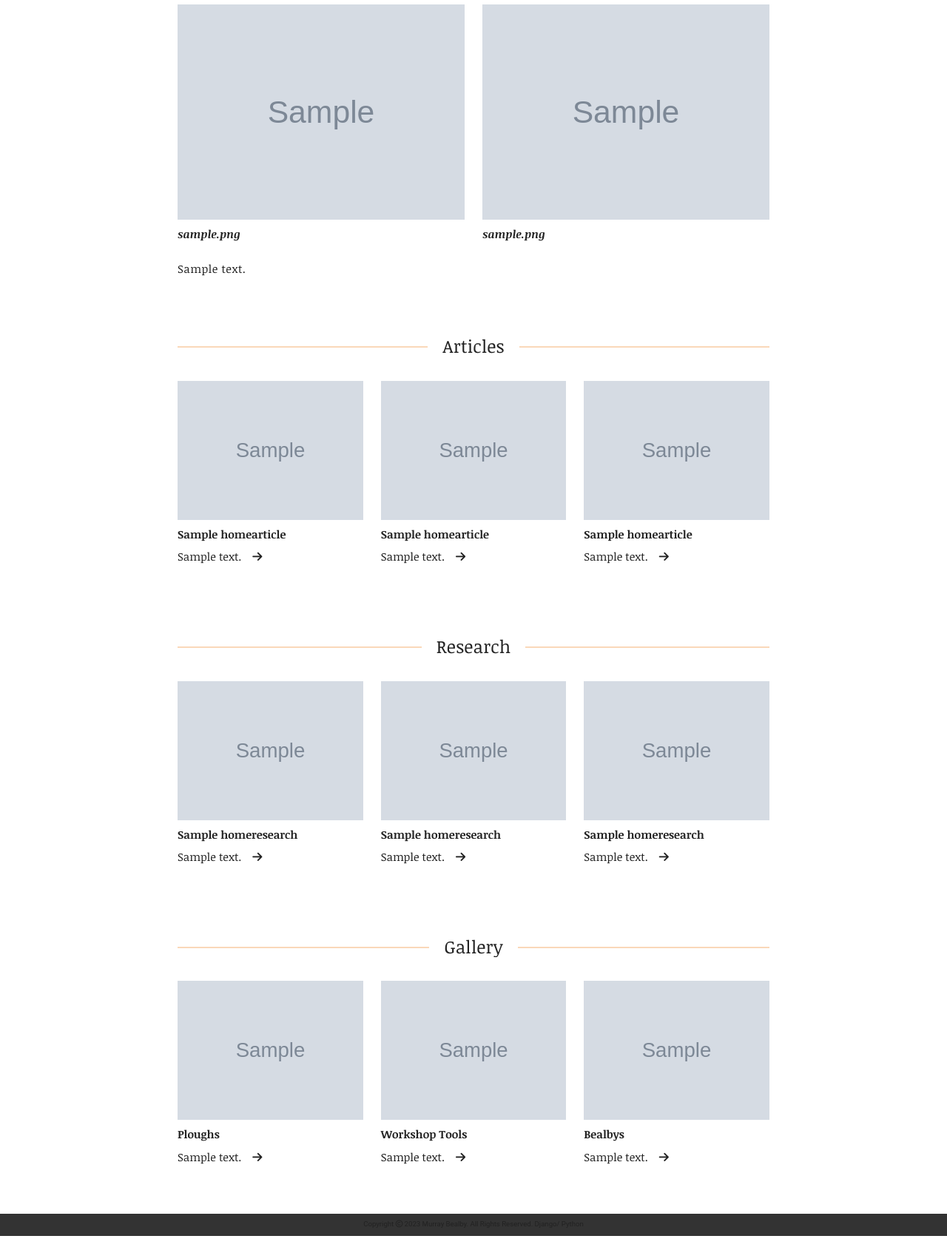
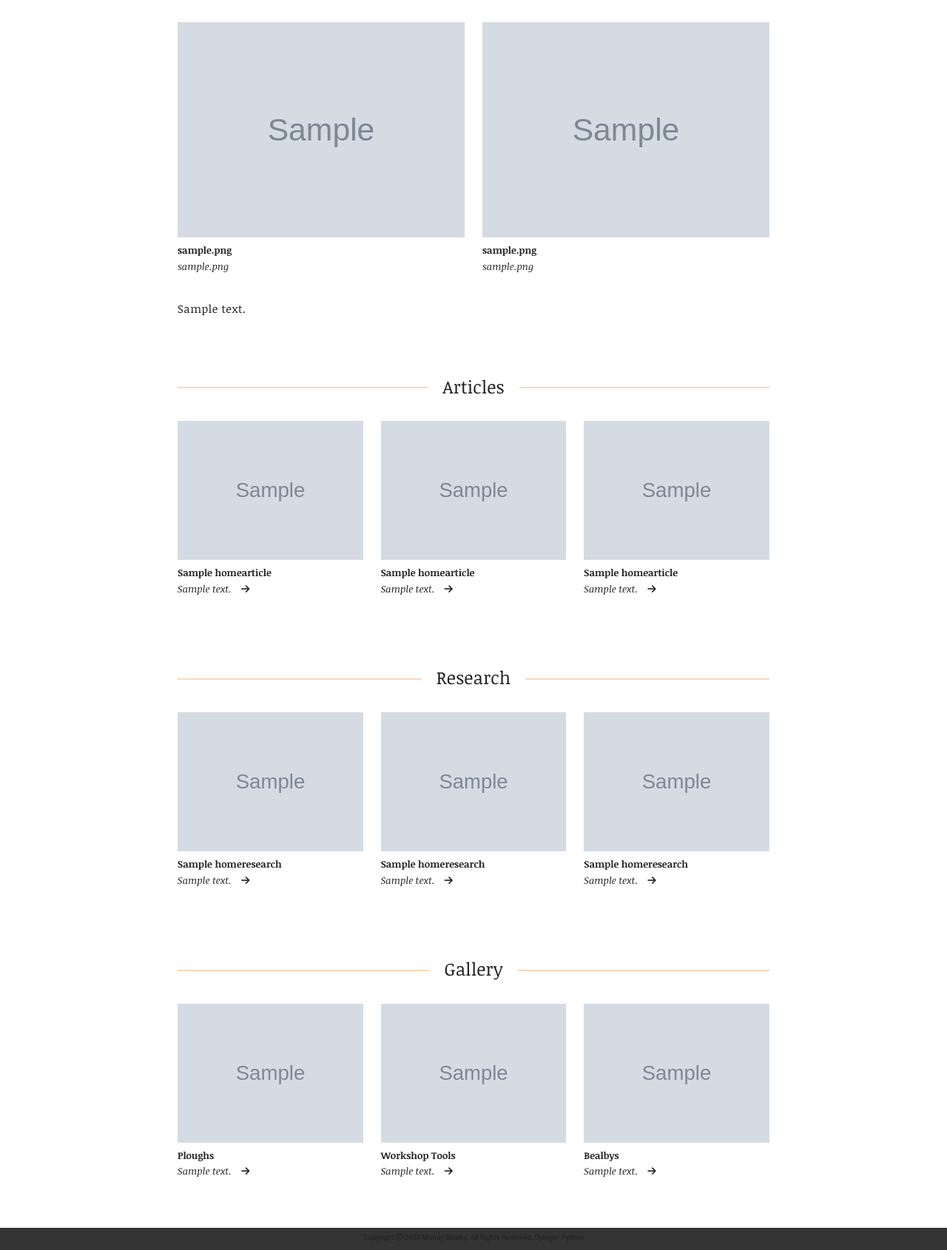
Before and after one commit to Bealby/bealby_ploughs, a Django app: page / in a window 1280 px wide. Shown: the part 1242-2932 px from the top of the page at 74% size. Run offline with Django 3.2, Linux system fonts and the light colour scheme; tables that the repository leaves empty hold one stand-in row (values such as "Sample post"); grey boxes marked "Sample" are stand-in pictures; some libraries are stand-ins or nearby versions.

Commit message:
Styling home-about sectipon

```diff
--- a/home/admin.py
+++ b/home/admin.py
@@ -10,9 +10,11 @@ class HomeAboutAdmin(admin.ModelAdmin):
     list_display = (
         'about_paragraph_1',
         'about_image_1',
-        'about_image_1_title',
+        'about_image_title_1',
+        'about_image_description_1',
         'about_image_2',
-        'about_image_2_title',
+        'about_image_title_2',
+        'about_image_description_2',
         'about_paragraph_2',
     )
 
--- a/home/models.py
+++ b/home/models.py
@@ -10,9 +10,11 @@ class HomeAbout(models.Model):
 
     about_paragraph_1 = models.TextField("1. About - Paragraph", max_length=1000, null=True, blank=True)
     about_image_1 = models.ImageField("1. About - Image", null=True, blank=True, help_text="Please upload images 600x400. Max 300px")
-    about_image_1_title = models.CharField("1. About - Image Title", max_length=254, null=True, blank=True)
+    about_image_title_1 = models.CharField("1. About - Image Title", max_length=254, null=True, blank=True)
+    about_image_description_1 = models.CharField("1. About - Image Description", max_length=254, null=True, blank=True)
     about_image_2 = models.ImageField("2. About - Image ", null=True, blank=True, help_text="Please upload images 600x400. Max 300px")
-    about_image_2_title = models.CharField("2. About - Image Title", max_length=254, null=True, blank=True)
+    about_image_title_2 = models.CharField("2. About - Image Title", max_length=254, null=True, blank=True)
+    about_image_description_2 = models.CharField("1. About - Image Description", max_length=254, null=True, blank=True)
     about_paragraph_2 = models.TextField("2. About - Paragraph ", max_length=1000, null=True, blank=True)
 
     def __str__(self):
--- a/home/templates/home/index.html
+++ b/home/templates/home/index.html
@@ -58,7 +58,7 @@
             <h4 class="decorated"><span>About</span></h4>
         </div>
     </div>
-    {% for home_about in home_about %}
+    {% for home_about in home_abouts %}
     <div class="row">
         <div class="col-lg-12 section-content">
             <p>{{ home_about.about_paragraph_1 }}
@@ -66,19 +66,26 @@
         </div>
     </div>
     <div class="row mb-3">
-        <div class="col-lg-6 text-center">
-            <img src="{{ home_about.about_image_1.url }}" class="img-fluid" alt="{{ home_about.about_image_1_description }}">
-            <p class="section-title mt-2"><i>{{ home_about.about_image_1_title|default_if_none:"" }}</i></p>
+        <div class="col-lg-6 mt-4">
+            <img src="{{ home_about.about_image_1.url }}" class="img-fluid" alt="">
+            <p class="section-title mt-2">{{ home_about.about_image_title_1|default_if_none:"" }}</p>
+            <p class="section-title-sub">{{ home_about.about_image_description_1 }}</p></a>
         </div>
-        <div class="col-lg-6 text-center">
-            <img src="{{ home_about.about_image_2.url }}" class="img-fluid" alt="{{ home_about.about_image_2_description }}">
-            <p class="section-title mt-2"><i>{{ home_about.about_image_2_title|default_if_none:"" }}</i></p>
+        <div class="col-lg-6 mt-4 d-none d-lg-block">
+            <img src="{{ home_about.about_image_2.url }}" class="img-fluid" alt="{{ home_about.about_image_description_1 }}">
+            <p class="section-title mt-2">{{ home_about.about_image_title_2|default_if_none:"" }}</p>
+            <p class="section-title-sub">{{ home_about.about_image_description_2 }}</p></a>
         </div>
     </div>
     <div class="row"></div>
-        <div class="col-lg-12 section-content">
+        <div class="col-lg-12 section-content mt-1  ">
             <p> {{ home_about.about_paragraph_2 }}
             </p>
+        </div>
+        <div class="col-lg-6 mt-4 d-lg-none">
+            <img src="{{ home_about.about_image_2.url }}" class="img-fluid" alt="{{ home_about.about_image_description_2 }}">
+            <p class="section-title mt-2">{{ home_about.about_image_title_2|default_if_none:"" }}</p>
+            <p class="section-title-sub">{{ home_about.about_image_description_2 }}</p></a>
         </div>
     </div>
     {% endfor %}
--- a/home/views.py
+++ b/home/views.py
@@ -8,13 +8,13 @@ from .models import HomeGallery
 def index(request):
     ''' A view to return index page'''
 
-    home_about = HomeAbout.objects.all()
+    home_abouts = HomeAbout.objects.all()
     home_articles = HomeArticles.objects.all()
     home_research = HomeResearch.objects.all()
     home_gallery = HomeGallery.objects.all()
 
     context = {
-        'home_about': home_about,
+        'home_abouts': home_abouts,
         'home_articles': home_articles,
         'home_research': home_research,
         'home_gallery': home_gallery,
--- a/static/css/base.css
+++ b/static/css/base.css
@@ -94,15 +94,16 @@ html {
      text-align: justify;
 }
  .section-title {
-     font-size: 15px;
+     font-size: 13px;
      text-align: left !important;
      font-weight: bold;
-     margin-bottom: 8px;
+     margin-bottom: 2px;
 }
  .section-title-sub {
-     font-size: 15px;
+     font-size: 13px;
      font-weight: 400;
      text-align: left !important;
+     font-style: italic;
 }
 /*---IMAGES---*/
 /*---Section Image Zoom---*/
```
Also changed, not shown: home/migrations/0027_rename_about_image_1_title_homeabout_about_image_descritption_1_and_more.py (added), home/migrations/0028_remove_homeabout_about_image_descritption_1_and_more.py (added), media/brook_house_NuN0mnC.png (added), media/plough_JBMYlrn.png (added).
